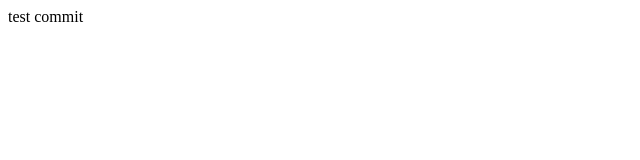
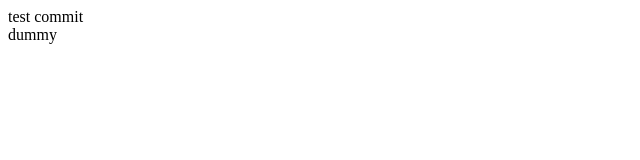
Before and after one commit to WanderedToLa/tools-testing, a website: page index.html in a window 1280 px wide. Shown: the full height of the page, 0-640 px from the left. Drawn offline with Linux system fonts and the light colour scheme.

Commit message:
add dummy

```diff
--- a/index.html
+++ b/index.html
@@ -8,5 +8,6 @@
   </head>
   <body>
     <div>test commit</div>
+    <div>dummy</div>
   </body>
 </html>
```
